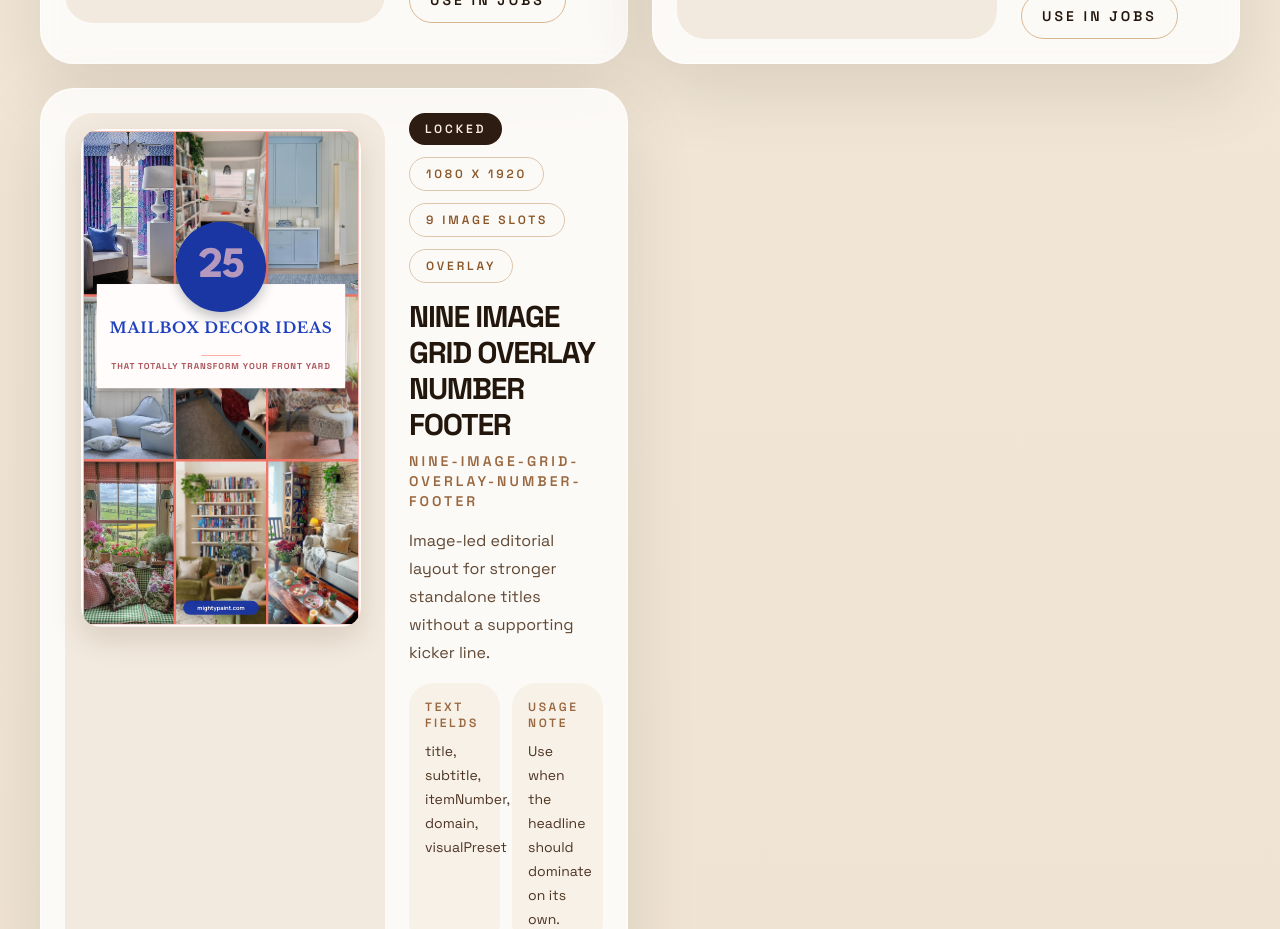
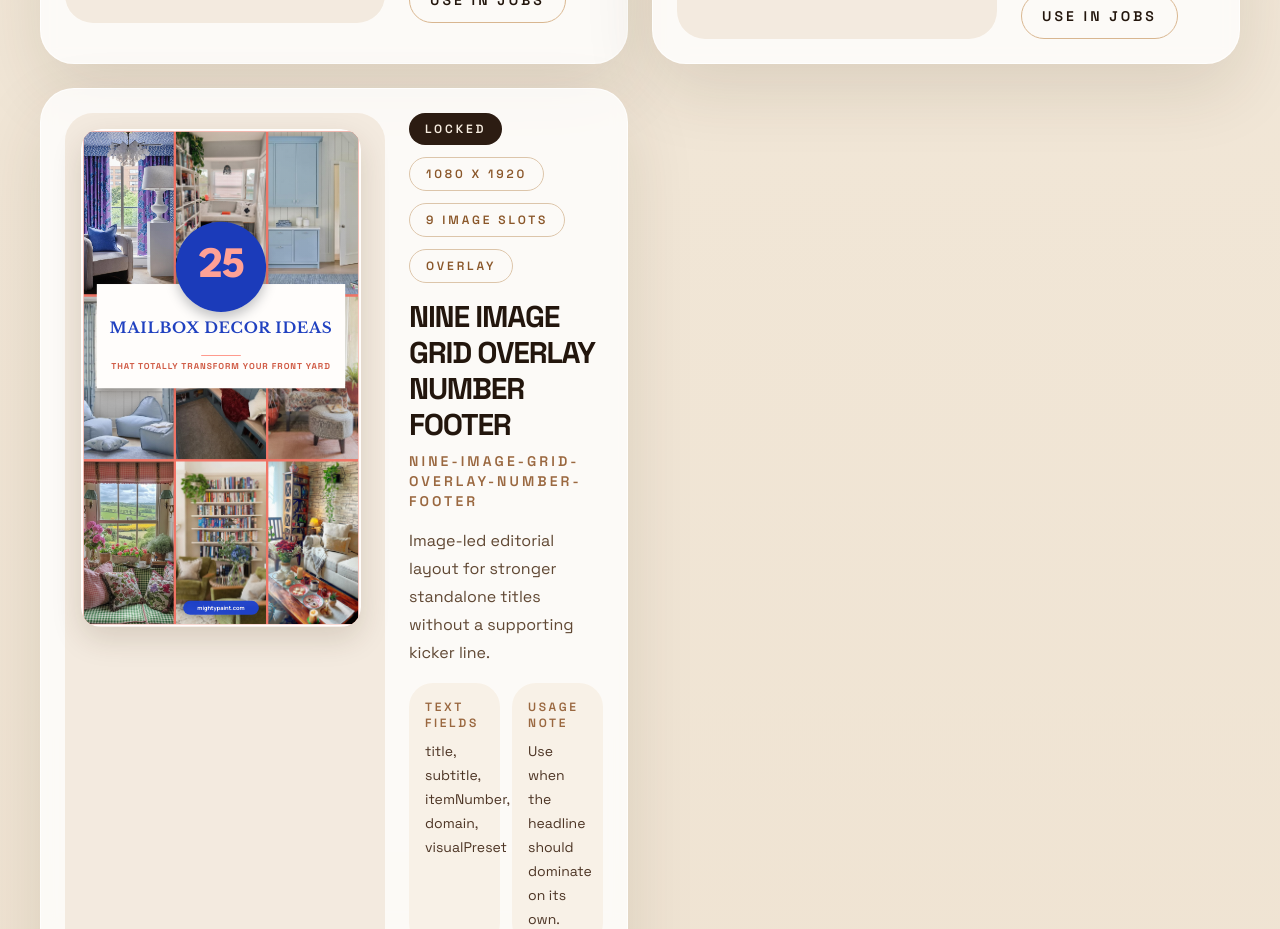
Before and after one commit to risalat/PinForge-Studio, a Next.js app: page /library in a window 1280 px wide. Shown: the part 3400-4329 px from the top of the page. Built offline with nearby package versions, Linux system fonts and the light colour scheme.

Commit message:
Fix nine-image preset contrast roles

```diff
--- a/src/templates/TemplateNineImageGridOverlayNumberFooter.tsx
+++ b/src/templates/TemplateNineImageGridOverlayNumberFooter.tsx
@@ -63,27 +63,66 @@ export function TemplateNineImageGridOverlayNumberFooter({
   const domainPillHeight = 54;
   const domainPillBottom = 46;
   const gridFrameColor = withAlpha(deepenHex(preset.palette.divider, 0.06), 0.9);
-  const bandBackground = tintTowardsWhite(preset.palette.band, 0.68);
-  const titleColor = ensureContrastTone(preset.palette.title, bandBackground, 5.4);
-  const subtitleColor = ensureContrastTone(
-    mixHex(preset.palette.subtitle, deepenHex(preset.palette.footer, 0.12), 0.2),
+  const bandBackground = tintTowardsWhite(preset.palette.band, 0.72);
+  const titleColor = ensureContrastTone(
+    mixHex(preset.palette.title, deepenHex(preset.palette.footer, 0.08), 0.14),
     bandBackground,
-    4,
+    5.4,
   );
-  const dividerColor = withAlpha(ensureContrastTone(preset.palette.divider, bandBackground, 2.1), 0.72);
-  const circleBackground = ensureContrastTone(
-    mixHex(deepenHex(preset.palette.footer, 0.22), deepenHex(preset.palette.title, 0.18), 0.48),
+  const subtitleColor = pickDistinctReadableTone(
+    [
+      preset.palette.subtitle,
+      preset.palette.divider,
+      mixHex(preset.palette.subtitle, preset.palette.divider, 0.55),
+      mixHex(preset.palette.divider, deepenHex(preset.palette.footer, 0.1), 0.28),
+    ],
+    titleColor,
+    bandBackground,
+    3.8,
+    54,
+  );
+  const dividerColor = withAlpha(
+    pickDistinctReadableTone(
+      [
+        preset.palette.divider,
+        mixHex(preset.palette.divider, preset.palette.subtitle, 0.35),
+        mixHex(preset.palette.subtitle, "#ffffff", 0.18),
+      ],
+      titleColor,
+      bandBackground,
+      2.2,
+      26,
+    ),
+    0.9,
+  );
+  const circleBackground = pickDarkReadableTone(
+    [
+      deepenHex(preset.palette.footer, 0.14),
+      deepenHex(mixHex(preset.palette.footer, preset.palette.title, 0.32), 0.18),
+      deepenHex(preset.palette.title, 0.28),
+    ],
     bandBackground,
     7.2,
   );
-  const circleTextColor = ensureContrastTone(
-    mixHex(preset.palette.number, preset.palette.divider, 0.45),
+  const circleTextColor = pickLightReadableTone(
+    [
+      mixHex(preset.palette.divider, "#ffffff", 0.24),
+      mixHex(preset.palette.number, "#ffffff", 0.48),
+      "#fff6eb",
+    ],
     circleBackground,
-    3.4,
+    4.5,
   );
-  const domainPillBackground = withAlpha(circleBackground, 0.96);
-  const domainTextColor = ensureContrastTone(
-    mixHex(preset.palette.domain, "#ffffff", 0.22),
+  const domainPillBackground = withAlpha(
+    pickDarkReadableTone(
+      [mixHex(circleBackground, preset.palette.footer, 0.68), deepenHex(preset.palette.footer, 0.2)],
+      bandBackground,
+      7.2,
+    ),
+    0.96,
+  );
+  const domainTextColor = pickLightReadableTone(
+    [mixHex(preset.palette.domain, "#ffffff", 0.34), "#fff7ef"],
     stripAlphaChannel(domainPillBackground),
     5.5,
   );
@@ -362,6 +401,85 @@ function ensureContrastTone(colorHex: string, backgroundHex: string, minimumRati
     : lighterCandidate;
 }
 
+function ensureDarkContrastTone(colorHex: string, backgroundHex: string, minimumRatio: number) {
+  if (!isHexColor(colorHex) || !isHexColor(backgroundHex)) {
+    return colorHex;
+  }
+
+  if (
+    getContrastRatio(colorHex, backgroundHex) >= minimumRatio &&
+    getRelativeLuminance(colorHex) < getRelativeLuminance(backgroundHex)
+  ) {
+    return colorHex;
+  }
+
+  return shiftTowardContrast(colorHex, backgroundHex, minimumRatio, "#000000") ?? deepenHex(colorHex, 0.36);
+}
+
+function ensureLightContrastTone(colorHex: string, backgroundHex: string, minimumRatio: number) {
+  if (!isHexColor(colorHex) || !isHexColor(backgroundHex)) {
+    return colorHex;
+  }
+
+  if (
+    getContrastRatio(colorHex, backgroundHex) >= minimumRatio &&
+    getRelativeLuminance(colorHex) > getRelativeLuminance(backgroundHex)
+  ) {
+    return colorHex;
+  }
+
+  return shiftTowardContrast(colorHex, backgroundHex, minimumRatio, "#ffffff") ?? tintTowardsWhite(colorHex, 0.42);
+}
+
+function pickDistinctReadableTone(
+  candidates: string[],
+  avoidHex: string,
+  backgroundHex: string,
+  minimumRatio: number,
+  minimumDistance: number,
+) {
+  let bestCandidate = ensureContrastTone(candidates[0] ?? avoidHex, backgroundHex, minimumRatio);
+  let bestDistance = colorDistance(bestCandidate, avoidHex);
+
+  for (const candidate of candidates) {
+    const adjusted = ensureContrastTone(candidate, backgroundHex, minimumRatio);
+    const distance = colorDistance(adjusted, avoidHex);
+
+    if (distance >= minimumDistance) {
+      return adjusted;
+    }
+
+    if (distance > bestDistance) {
+      bestCandidate = adjusted;
+      bestDistance = distance;
+    }
+  }
+
+  return bestCandidate;
+}
+
+function pickDarkReadableTone(candidates: string[], backgroundHex: string, minimumRatio: number) {
+  for (const candidate of candidates) {
+    const adjusted = ensureDarkContrastTone(candidate, backgroundHex, minimumRatio);
+    if (getContrastRatio(adjusted, backgroundHex) >= minimumRatio) {
+      return adjusted;
+    }
+  }
+
+  return ensureDarkContrastTone(candidates[0] ?? "#1b2232", backgroundHex, minimumRatio);
+}
+
+function pickLightReadableTone(candidates: string[], backgroundHex: string, minimumRatio: number) {
+  for (const candidate of candidates) {
+    const adjusted = ensureLightContrastTone(candidate, backgroundHex, minimumRatio);
+    if (getContrastRatio(adjusted, backgroundHex) >= minimumRatio) {
+      return adjusted;
+    }
+  }
+
+  return ensureLightContrastTone(candidates[0] ?? "#fff7ef", backgroundHex, minimumRatio);
+}
+
 function shiftTowardContrast(
   colorHex: string,
   backgroundHex: string,
```
